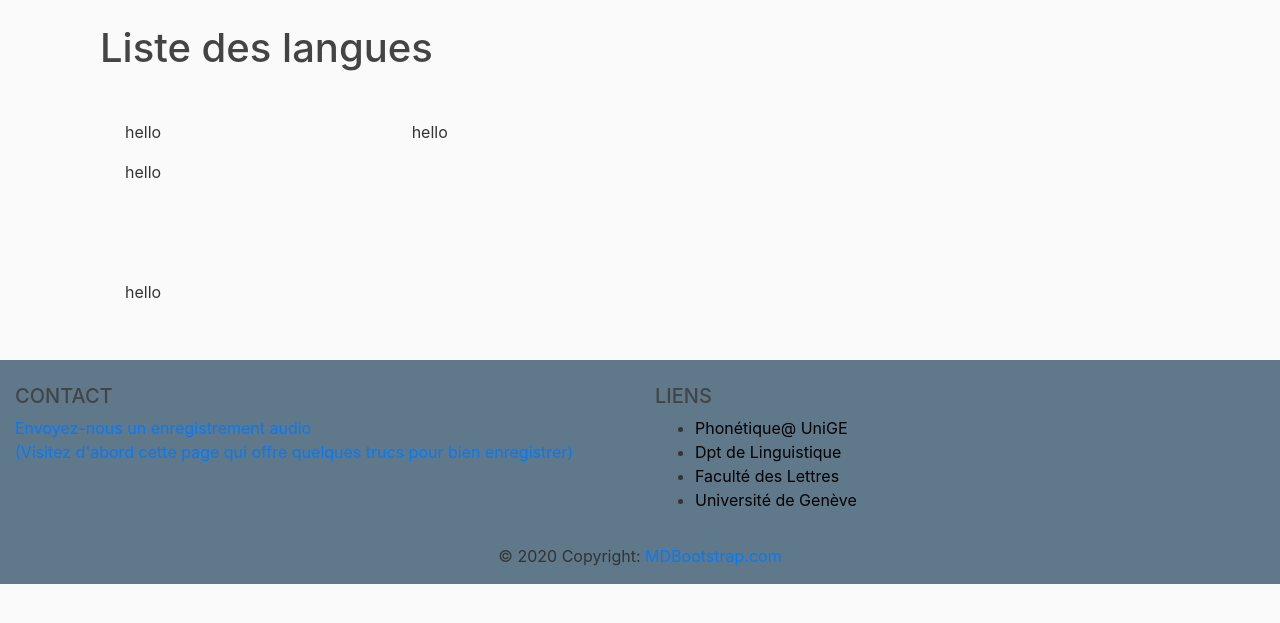
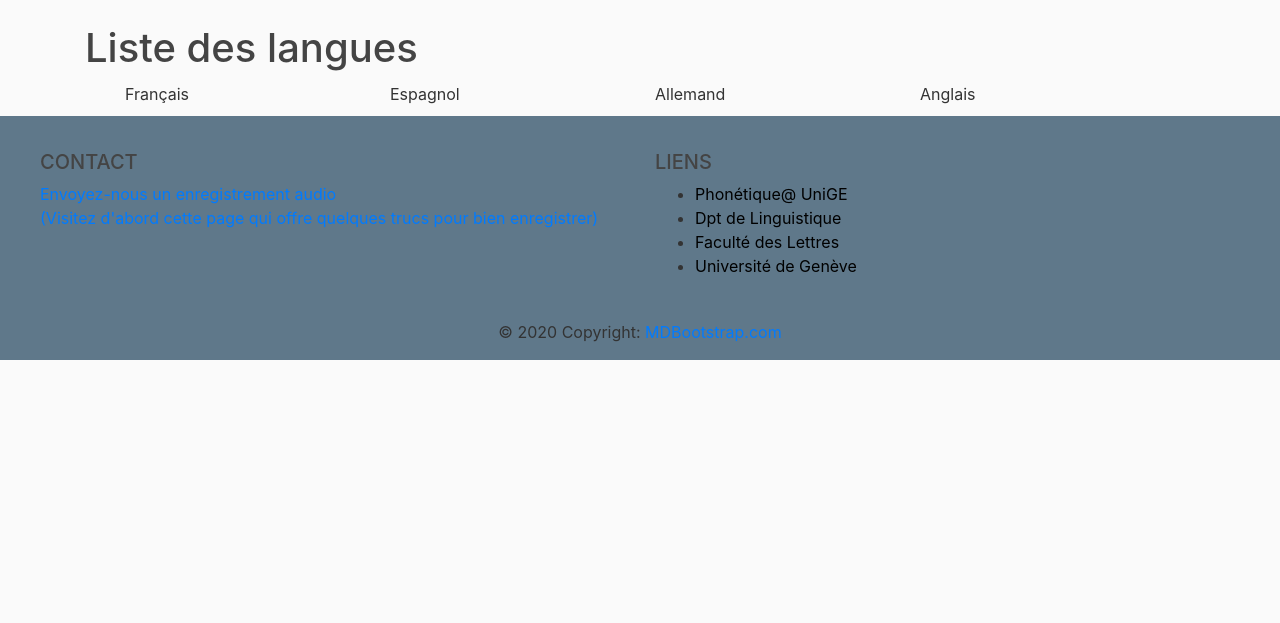
Before and after one commit to ConstiDami/ProjetPetitPrince, a Flask app: page /liste_langues in a window 1280 px wide. Shown: the part 56-679 px from the top of the page. Run offline with Flask 2, Linux system fonts and the light colour scheme; some libraries are stand-ins or nearby versions.

Commit message:
petits changements
changements de quelques trucs mais rien de ouf

```diff
--- a/Prince2020/static/stylesheets/main.css
+++ b/Prince2020/static/stylesheets/main.css
@@ -8,11 +8,8 @@ h1, h2, h3, h4, h5, h6 {
   color: #444444;
 }
 
-.column {
-  float: left;
-  width: 33.33%;
-  padding: 20px;
-  margin: 20px;
+.row{
+  margin:10px;
 }
 
 /* Clear floats after the columns */
--- a/Prince2020/templates/layout.html
+++ b/Prince2020/templates/layout.html
@@ -31,9 +31,7 @@
         </nav>
       </header>
       <main role="main" class="container">
-        <div class="col-md-8">
             {% block content %}{% endblock %}
-          </div>
       </main>
       <!-- Footer -->
       <footer class="page-footer font-small dark bg-steel pt-4">
--- a/Prince2020/templates/liste_langues.html
+++ b/Prince2020/templates/liste_langues.html
@@ -2,16 +2,20 @@
 {% block content %}
   <h1>Liste des langues</h1>
 
+  <div class="container-fluid">
   <div class="row">
-    <div class="column">
-      <p>hello</p>
-      <p>hello</p>
+    <div class="col-3">
+      Français
     </div>
-    <div class="column">
-      <p>hello</p>
+    <div class="col-3">
+      Espagnol
     </div>
-    <div class="column">
-      <p>hello</p>
+    <div class="col-3">
+      Allemand
+    </div>
+    <div class="col-3">
+      Anglais
     </div>
   </div>
+</div>
 {% endblock content%}
```
Also changed, not shown: 1 other file.
